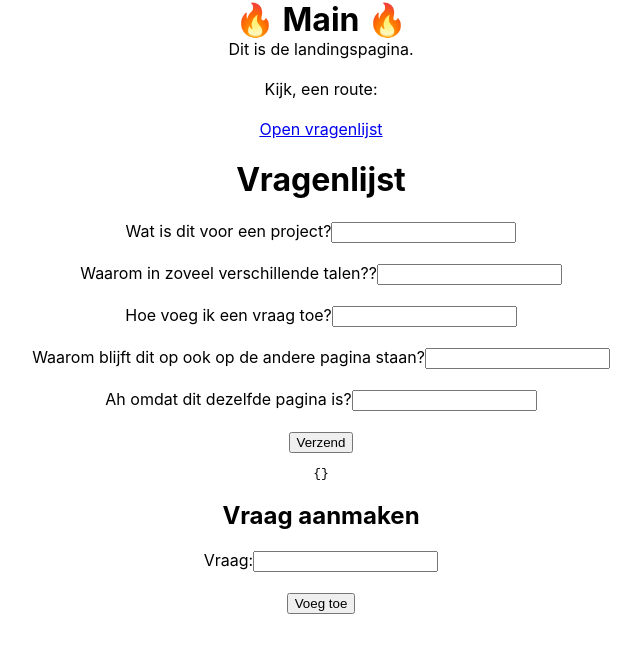
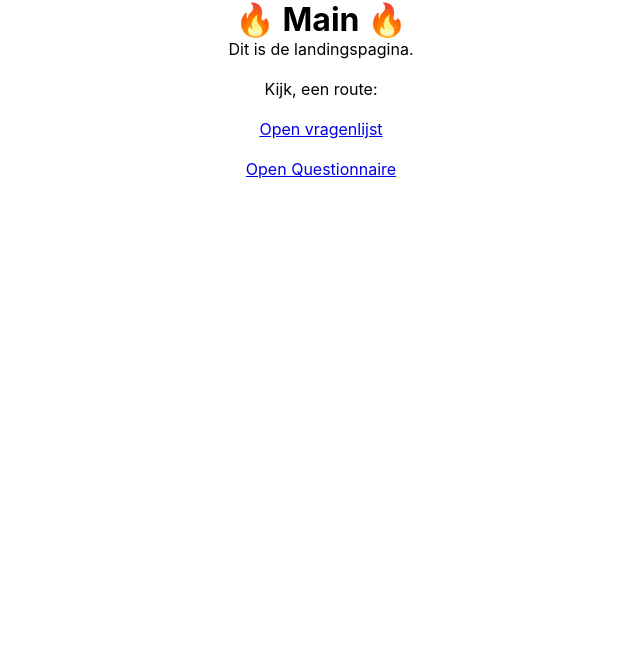
Before and after one commit to Ffyud/rodo-gui, a React (Create React App) app: page / in a window 1280 px wide. Shown: the top 652 px of the page, without its empty margins (319-960 px from the left). Built offline with nearby package versions, Linux system fonts and the light colour scheme.

Commit message:
Spelen met darkmode

```diff
--- a/src/App.js
+++ b/src/App.js
@@ -12,9 +12,10 @@ function App() {
                 <Route path="/">
                     <Route index element={<Main />} />
                     <Route path="vragenlijst" element={<Vragenlijst />} />
+                    <Route path="vragenlijst_aanmaken" element={<Questionnaire />} />
                 </Route>
             </Routes>
-            <Questionnaire />
+
         </div>
     );
 }
--- a/src/Main.js
+++ b/src/Main.js
@@ -11,6 +11,8 @@ function Main() {
                     <br/><br/> Kijk, een route: <br/><br/></div>
                 <div>
                     <Link to={"vragenlijst"}>Open vragenlijst</Link>
+                    <br/><br/>
+                    <Link to={"vragenlijst_aanmaken"}>Open Questionnaire</Link>
                 </div>
             </main>
         </div>
--- a/src/Vragenlijst_aanmaken.js
+++ b/src/Vragenlijst_aanmaken.js
@@ -1,14 +1,22 @@
-import React, { useState } from "react";
+import React, { useState } from 'react';
+
+import DarkModeForm from './darkmode_form';
+import LightModeForm from './lightmode_form';
 
 const Questionnaire = () => {
   const [answers, setAnswers] = useState({});
   const [questions, setQuestions] = useState([
-    { id: 1, text: "Wat is dit voor een project?" },
-    { id: 2, text: "Waarom in zoveel verschillende talen??" },
-    { id: 3, text: "Hoe voeg ik een vraag toe?" },
-    { id: 4, text: "Waarom blijft dit op ook op de andere pagina staan?" },
-    { id: 5, text: "Ah omdat dit dezelfde pagina is?" },
+    { id: 1, text: "What is this project about?" },
+    { id: 2, text: "Why in so many different languages??" },
+    { id: 3, text: "How do I add a question?" },
+    { id: 4, text: "Why does it persist on the other page?" },
+    { id: 5, text: "Oh, because it's the same page?" },
   ]);
+  const [darkMode, setDarkMode] = useState(false);
+
+  const toggleDarkMode = () => {
+    setDarkMode(!darkMode);
+  };
 
   const handleChange = (e) => {
     setAnswers({ ...answers, [e.target.name]: e.target.value });
@@ -22,32 +30,22 @@ const Questionnaire = () => {
 
   return (
     <div>
-      <form>
-        <h1>Vragenlijst</h1>
-        {questions.map((question) => (
-          <div key={question.id}>
-            <label htmlFor={`question-${question.id}`}>{question.text}</label>
-            <input
-              type="text"
-              id={`question-${question.id}`}
-              name={`question-${question.id}`}
-              onChange={handleChange}
-            />
-            <br />
-            <br />
-          </div>
-        ))}
-        <button type="submit">Verzend</button>
-      </form>
-      <pre>{JSON.stringify(answers, null, 2)}</pre>
-      <h2>Vraag aanmaken</h2>
-      <form onSubmit={handleAddQuestion}>
-        <label htmlFor="question">Vraag:</label>
-        <input type="text" id="question" name="question" />
-        <br />
-        <br />
-        <button type="submit">Voeg toe</button>
-      </form>
+      <button onClick={toggleDarkMode}>Toggle Dark Mode</button>
+      {darkMode ? (
+        <DarkModeForm
+          questions={questions}
+          handleChange={handleChange}
+          handleAddQuestion={handleAddQuestion}
+          answers={answers}
+        />
+      ) : (
+        <LightModeForm
+          questions={questions}
+          handleChange={handleChange}
+          handleAddQuestion={handleAddQuestion}
+          answers={answers}
+        />
+      )}
     </div>
   );
 };
--- /dev/null
+++ b/src/darkmode_form.js
@@ -0,0 +1,27 @@
+import React from 'react';
+import "./mode_form.css";
+
+const DarkModeForm = (props) => {
+  return (
+    <div style={{ backgroundColor: 'black', color: 'white' }}>
+    <form onSubmit={props.handleAddQuestion}>
+      <h1 style={{ color: 'white' }}>Dark Mode Form</h1>
+      {props.questions.map((question) => (
+        <div key={question.id}>
+          <label style={{ color: 'white' }}>{question.text}</label>
+          <input
+            type="text"
+            name={question.id}
+            onChange={props.handleChange}
+            style={{ backgroundColor: 'black', color: 'white' }}
+          />
+        </div>
+      ))}
+      <input type="text" name="question" style={{ backgroundColor: 'black', color: 'white' }} />
+      <button style={{ backgroundColor: 'black', color: 'white' }}>Add Question</button>
+    </form>
+    </div>
+  );
+};
+
+export default DarkModeForm;
```
Also changed, not shown: src/vragenlijst_aanmaken.css (added).
